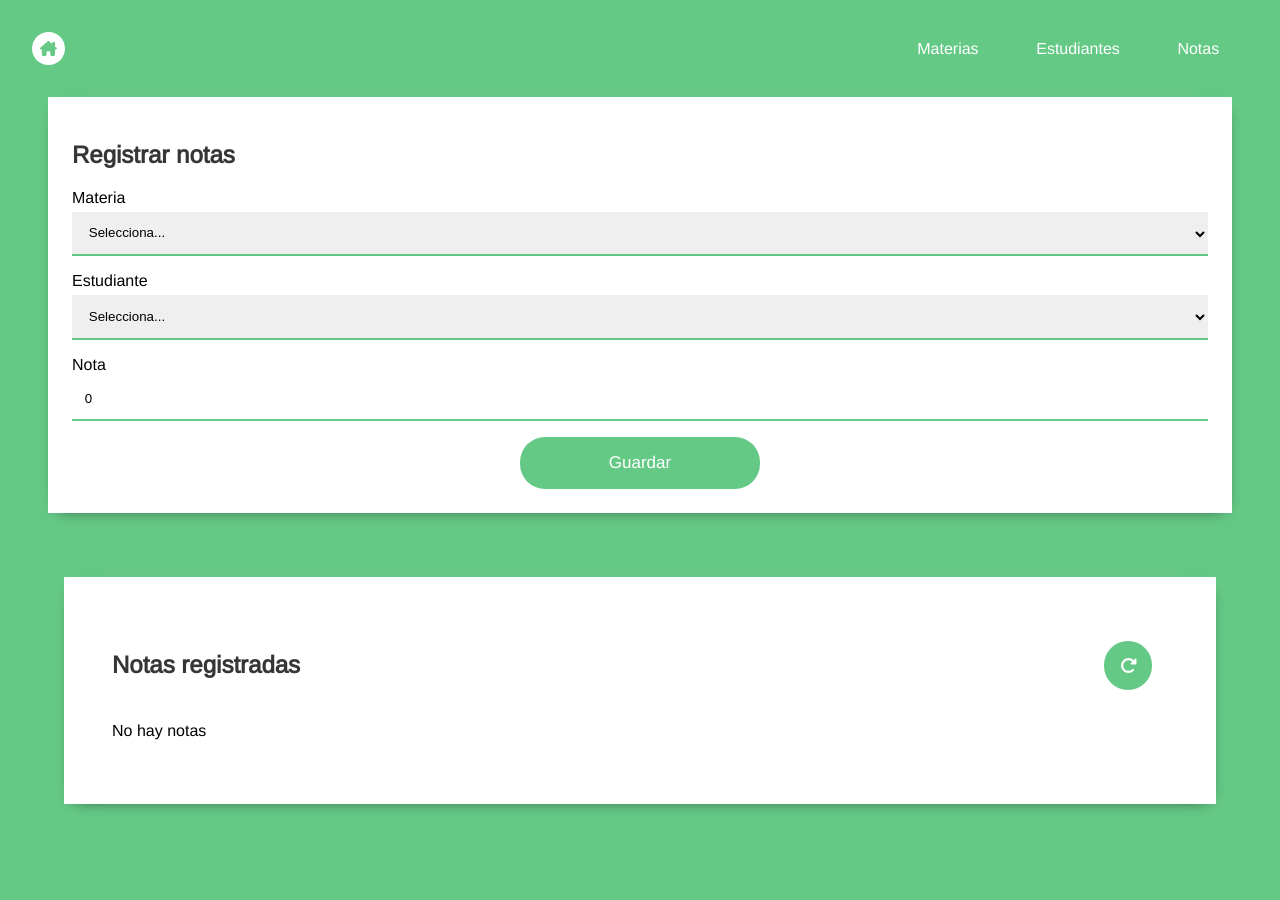
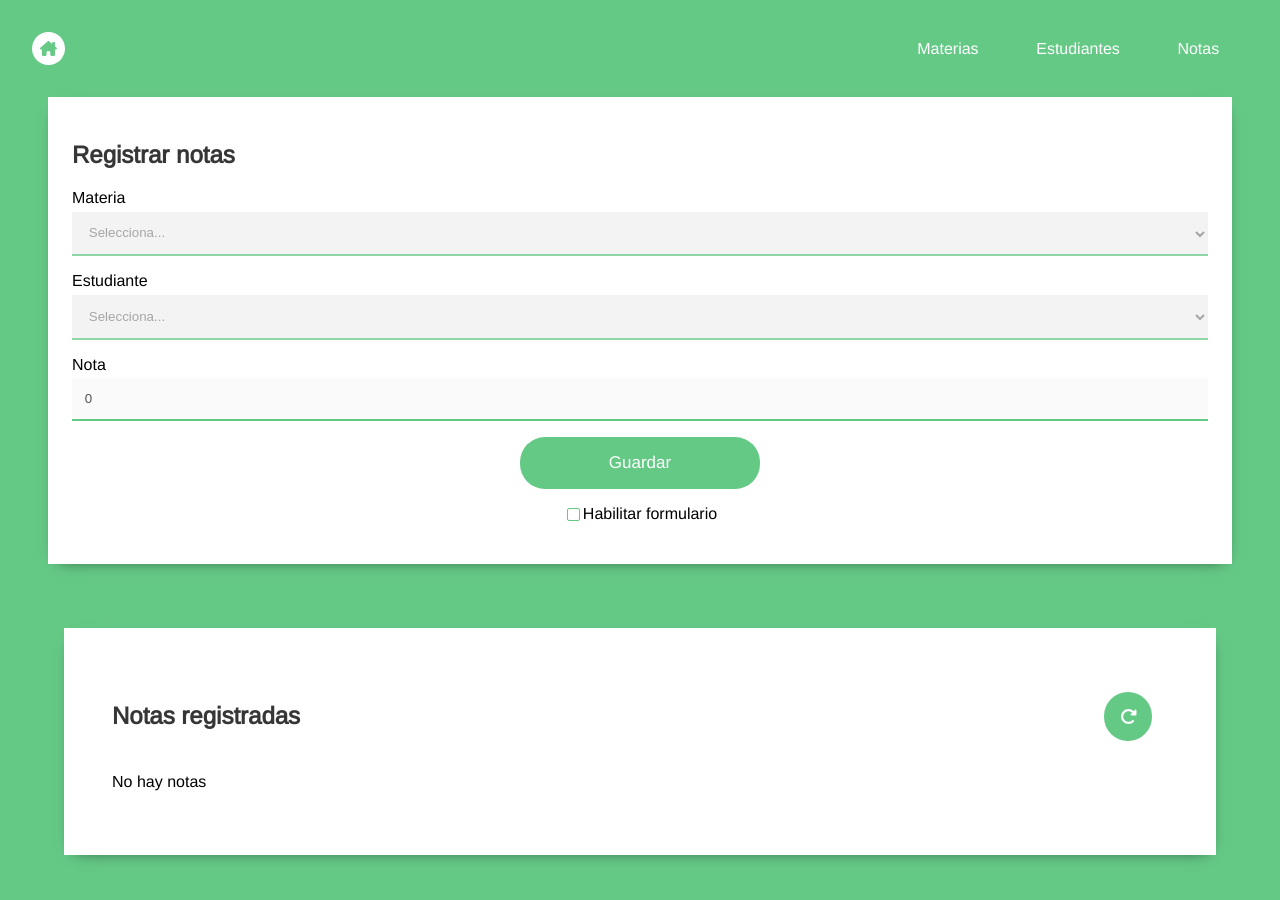
Before and after one commit to julianamxg/sistema---estudiantes, a React (Create React App) app: page /notas in a window 1280 px wide. Shown: the top 900 px of the page. Before the commit the page ends 868 px from the top, so only its background shows below. Built offline with nearby package versions, Linux system fonts and the light colour scheme.

Commit message:
Habilitar y deshabilitar formulario de los 3 modulos con checkbox

```diff
--- a/src/App.css
+++ b/src/App.css
@@ -199,7 +199,7 @@ button {
 
 .checkbox{
   cursor: pointer;
-  background-color: #fff;
+  /* background-color: #fff; */
   padding: 5.5px;
   appearance: none;
   border: 1.8px solid var(--verde);
--- a/src/components/materia/RegistrarMateria.tsx
+++ b/src/components/materia/RegistrarMateria.tsx
@@ -2,16 +2,19 @@ import { FunctionComponent } from "react";
 import IMateria from "../modelos/materias/entidades/IMateria";
 import { Menu } from "../Menu"
 import Swal from "sweetalert2";
-export interface RegistrarMateriaProps{
+export interface RegistrarMateriaProps {
     guardarMateria: () => any;
     materia: IMateria;
-    alCambiarValor: (key: string, value:string) =>any;
-    limpiar: () => any
+    alCambiarValor: (key: string, value: string) => any;
+    limpiar: () => any;
+    inputLectura: any;
+    habilitarFormulario: () => any
+
 }
 
-export const RegistrarMateria: FunctionComponent<RegistrarMateriaProps> = ({guardarMateria, materia, alCambiarValor, limpiar}) =>{
+export const RegistrarMateria: FunctionComponent<RegistrarMateriaProps> = ({ guardarMateria, materia, alCambiarValor, limpiar, inputLectura, habilitarFormulario }) => {
 
-    const handleSubmit = (e: React.FormEvent<HTMLFormElement>)=>{
+    const handleSubmit = (e: React.FormEvent<HTMLFormElement>) => {
         // limpiar();
         e.preventDefault();
 
@@ -25,7 +28,7 @@ export const RegistrarMateria: FunctionComponent<RegistrarMateriaProps> = ({guar
         }
 
         //validación de materia
-        if(materia.materia.length < 5 || materia.materia.length >15){
+        if (materia.materia.length < 5 || materia.materia.length > 15) {
             Swal.fire({
                 text: `El campo "Materia" debe tener de 5 a 15 caracteres`,
                 icon: 'warning',
@@ -42,7 +45,7 @@ export const RegistrarMateria: FunctionComponent<RegistrarMateriaProps> = ({guar
         }
 
         //validación de nombre de profesor
-        if(materia.nombreProfesor === "1"){
+        if (materia.nombreProfesor === "1") {
             Swal.fire({
                 text: `Por favor selecciona el nombre del profesor`,
                 icon: 'warning',
@@ -52,7 +55,7 @@ export const RegistrarMateria: FunctionComponent<RegistrarMateriaProps> = ({guar
 
         guardarMateria();
     }
-    return(
+    return (
         <>
             <Menu />
             <div className="formulario materia">
@@ -61,11 +64,11 @@ export const RegistrarMateria: FunctionComponent<RegistrarMateriaProps> = ({guar
                     <div className="grupos materia" >
                         <div className="grupo-input">
                             <label htmlFor="materia">Materia</label>
-                        <input onChange={(e) => alCambiarValor(e.target.name, e.target.value)} value={materia.materia} type="text" name="materia" id="materia" placeholder="Ingresa el nombre de la materia" />
+                            <input disabled={inputLectura} onChange={(e) => alCambiarValor(e.target.name, e.target.value)} value={materia.materia} type="text" name="materia" id="materia" placeholder="Ingresa el nombre de la materia" />
                         </div>
                         <div className="grupo-input">
                             <label htmlFor="nombreProfesor">Nombre del profesor</label>
-                        <select onChange={(e) => alCambiarValor(e.target.name, e.target.value)} value={materia.nombreProfesor} name="nombreProfesor" id="nombreProfesor">
+                            <select disabled={inputLectura} onChange={(e) => alCambiarValor(e.target.name, e.target.value)} value={materia.nombreProfesor} name="nombreProfesor" id="nombreProfesor">
                                 <option value={1}>Selecciona...</option>
                                 <option>Sandra Roncancio</option>
                                 <option>Luis Rodriguez</option>
@@ -81,7 +84,12 @@ export const RegistrarMateria: FunctionComponent<RegistrarMateriaProps> = ({guar
                             </select>
                         </div>
                     </div>
-            <button type="submit">Guardar</button>
+                    <button disabled={inputLectura} type="submit">Guardar</button>
+                    <div className="habilitar">
+                        <input className="checkbox" onClick={habilitarFormulario} type="checkbox" name="habilitar" id="habilitar" />
+                        {/* <FontAwesomeIcon icon={faCheck} ></FontAwesomeIcon> */}
+                        <label htmlFor="habilitar">Habilitar formulario</label>
+                    </div>
                 </form>
 
             </div>
--- a/src/components/notas/RegistrarNotas.tsx
+++ b/src/components/notas/RegistrarNotas.tsx
@@ -15,10 +15,12 @@ export interface RegistrarNotasProps {
     nota: INotas;
     alCambiarValor: (key: string, value: string) => any
     limpiar: () => any;
-    catalogos : CatalogosNotas
+    catalogos : CatalogosNotas;
+    inputLectura: any;
+    habilitarFormulario: () => any;
 }
 
-export const RegistrarNotas: FunctionComponent<RegistrarNotasProps> = ({ guardarNota, nota, alCambiarValor, limpiar, catalogos }) => {
+export const RegistrarNotas: FunctionComponent<RegistrarNotasProps> = ({ guardarNota, nota, alCambiarValor, limpiar, catalogos, inputLectura, habilitarFormulario }) => {
     const handleSubmit = (e: React.FormEvent<HTMLFormElement>) => {
         // limpiar();
         e.preventDefault();
@@ -52,7 +54,7 @@ export const RegistrarNotas: FunctionComponent<RegistrarNotasProps> = ({ guardar
                     <div className="grupos" >
                         <div className="grupo-input">
                             <label htmlFor="materia">Materia</label>
-                            <select onChange={(e) => alCambiarValor(e.target.name, e.target.value)} value={nota.materia} name="materia" id="materia">
+                            <select disabled={inputLectura} onChange={(e) => alCambiarValor(e.target.name, e.target.value)} value={nota.materia} name="materia" id="materia">
 
                                <option>Selecciona...</option>
                                 {catalogos.listaMaterias.map((materia) => (
@@ -64,7 +66,7 @@ export const RegistrarNotas: FunctionComponent<RegistrarNotasProps> = ({ guardar
                         </div>
                         <div className="grupo-input">
                             <label htmlFor="estudiante">Estudiante</label>
-                            <select onChange={(e) => alCambiarValor(e.target.name, e.target.value)} value={nota.estudiante} name="estudiante" id="estudiante">
+                            <select disabled={inputLectura} onChange={(e) => alCambiarValor(e.target.name, e.target.value)} value={nota.estudiante} name="estudiante" id="estudiante">
                                 <option>Selecciona...</option>
                                 {catalogos.listaEstudiantes.map((estudiante) => (
                                     <option key={estudiante.id}>{estudiante.nombres}</option>
@@ -73,9 +75,14 @@ export const RegistrarNotas: FunctionComponent<RegistrarNotasProps> = ({ guardar
                         </div>
                         <div className="grupo-input">
                             <label htmlFor="nota">Nota</label>
-                            <input onChange={(e) => alCambiarValor(e.target.name, e.target.value)} value={nota.promedio} type="number" name="promedio" id="promedio" placeholder="Ingresa el promedio de la materia" />
+                            <input disabled={inputLectura} onChange={(e) => alCambiarValor(e.target.name, e.target.value)} value={nota.promedio} type="number" name="promedio" id="promedio" placeholder="Ingresa el promedio de la materia" />
                         </div>
-                        <button type="submit">Guardar</button>
+                        <button disabled={inputLectura} type="submit">Guardar</button>
+                        <div className="habilitar">
+                        <input className="checkbox" onClick={habilitarFormulario} type="checkbox" name="habilitar" id="habilitar" />
+                        {/* <FontAwesomeIcon icon={faCheck} ></FontAwesomeIcon> */}
+                        <label htmlFor="habilitar">Habilitar formulario</label>
+                    </div>
                     </div>
                 </form>
             </div>
--- a/src/pages/EditarMateria.tsx
+++ b/src/pages/EditarMateria.tsx
@@ -7,6 +7,7 @@ import { addMateria, editarMateria, getMateriaById } from "../components/modelos
 import { RegistrarMateria } from "../components/materia/RegistrarMateria";
 
 function EditarMateria() {
+    const [inputLectura, setInputLectura] = useState(true)
     const [materias, setMaterias] = useState<IMateria[]>([]);
     const [materia, setMateria] = useState<IMateria>({
         materia: "",
@@ -58,9 +59,13 @@ function EditarMateria() {
         console.log('limpiar')
     }
 
+    const habilitarFormulario = () =>{
+        setInputLectura(!inputLectura)
+      }
+
     return (
         <div className="App">
-            <RegistrarMateria guardarMateria={guardarMateria} materia={materia} alCambiarValor={alcambiarValor} limpiar={limpiarFormulario} />
+            <RegistrarMateria guardarMateria={guardarMateria} materia={materia} alCambiarValor={alcambiarValor} limpiar={limpiarFormulario} inputLectura={inputLectura} habilitarFormulario={habilitarFormulario}/>
         </div>
     );
 }
--- a/src/pages/EditarNota.tsx
+++ b/src/pages/EditarNota.tsx
@@ -13,6 +13,7 @@ import { editarNota, getNotaById, addNota } from "../components/modelos/notas";
 
 
 const EditarNota= () => {
+    const [inputLectura, setInputLectura] = useState(true)
     const [notas, setNotas] = useState<INotas[]>([]);
     const [nota, setNota] = useState<INotas>({
         estudiante: "",
@@ -78,8 +79,12 @@ const EditarNota= () => {
         return getlistaMaterias();
       }
 
+      const habilitarFormulario = () =>{
+        setInputLectura(!inputLectura)
+      }
+
     return (
-        <RegistrarNotas guardarNota={guardarNota} alCambiarValor={alcambiarValor} limpiar={limpiarFormulario} nota={nota} catalogos={{listaMaterias: listaMaterias(), listaEstudiantes: listaEstudiantes()}}/>
+        <RegistrarNotas guardarNota={guardarNota} alCambiarValor={alcambiarValor} limpiar={limpiarFormulario} nota={nota} catalogos={{listaMaterias: listaMaterias(), listaEstudiantes: listaEstudiantes()}} inputLectura={inputLectura} habilitarFormulario={habilitarFormulario}/>
     )
 }
 
--- a/src/pages/InicioMateria.tsx
+++ b/src/pages/InicioMateria.tsx
@@ -13,6 +13,7 @@ function InicioMateria() {
   }
   const [materia, setMateria] = useState<IMateria>(initialState);
   const [materias, setMaterias] = useState<IMateria[]>([]);
+  const [inputLectura, setInputLectura] = useState(true)
 
   //registrar
   function guardarMateria(): void {
@@ -56,10 +57,14 @@ function InicioMateria() {
     setMaterias(materia);
   }
 
+  const habilitarFormulario = () =>{
+    setInputLectura(!inputLectura)
+  }
+
 
   return (
     <div className="App">
-      <RegistrarMateria guardarMateria={guardarMateria} alCambiarValor={alcambiarValor} materia={materia} limpiar={limpiarFormulario} />
+      <RegistrarMateria guardarMateria={guardarMateria} alCambiarValor={alcambiarValor} materia={materia} limpiar={limpiarFormulario} inputLectura={inputLectura} habilitarFormulario={habilitarFormulario}/>
       <ListarMaterias eliminarMateria={eliminarMateria} materias={materias} />
     </div>
   );
--- a/src/pages/InicioNotas.tsx
+++ b/src/pages/InicioNotas.tsx
@@ -18,6 +18,8 @@ const InicioNotas: FunctionComponent = () => {
         materia: "",
         promedio: 0
     }
+
+    const [inputLectura, setInputLectura]= useState(true)
     const [nota, setNota] = useState<INotas>(initialState);
     const [notas, setNotas] = useState<INotas[]>([]);
 
@@ -70,9 +72,14 @@ const InicioNotas: FunctionComponent = () => {
       function listaMaterias(): IMateria[] {
         return getlistaMaterias();
       }
+
+      const habilitarFormulario = () =>{
+        setInputLectura(!inputLectura)
+      }
+
     return (
         <div className="App">
-            <RegistrarNotas guardarNota={guardarNota} alCambiarValor={alcambiarValor} limpiar={limpiarFormulario} nota={nota} catalogos={{listaEstudiantes : listaEstudiantes(), listaMaterias : listaMaterias()}} />
+            <RegistrarNotas guardarNota={guardarNota} alCambiarValor={alcambiarValor} limpiar={limpiarFormulario} nota={nota} catalogos={{listaEstudiantes : listaEstudiantes(), listaMaterias : listaMaterias()}} inputLectura={inputLectura} habilitarFormulario={habilitarFormulario} />
             <ListarNotas eliminarNota={eliminarNota} notas={notas} />
         </div>
     )
```
Also changed, not shown: src/components/estudiante/ValidacionesEstudiante.js (deleted, +0 -13 lines). Lines whose indentation alone changed are shown as unchanged.
